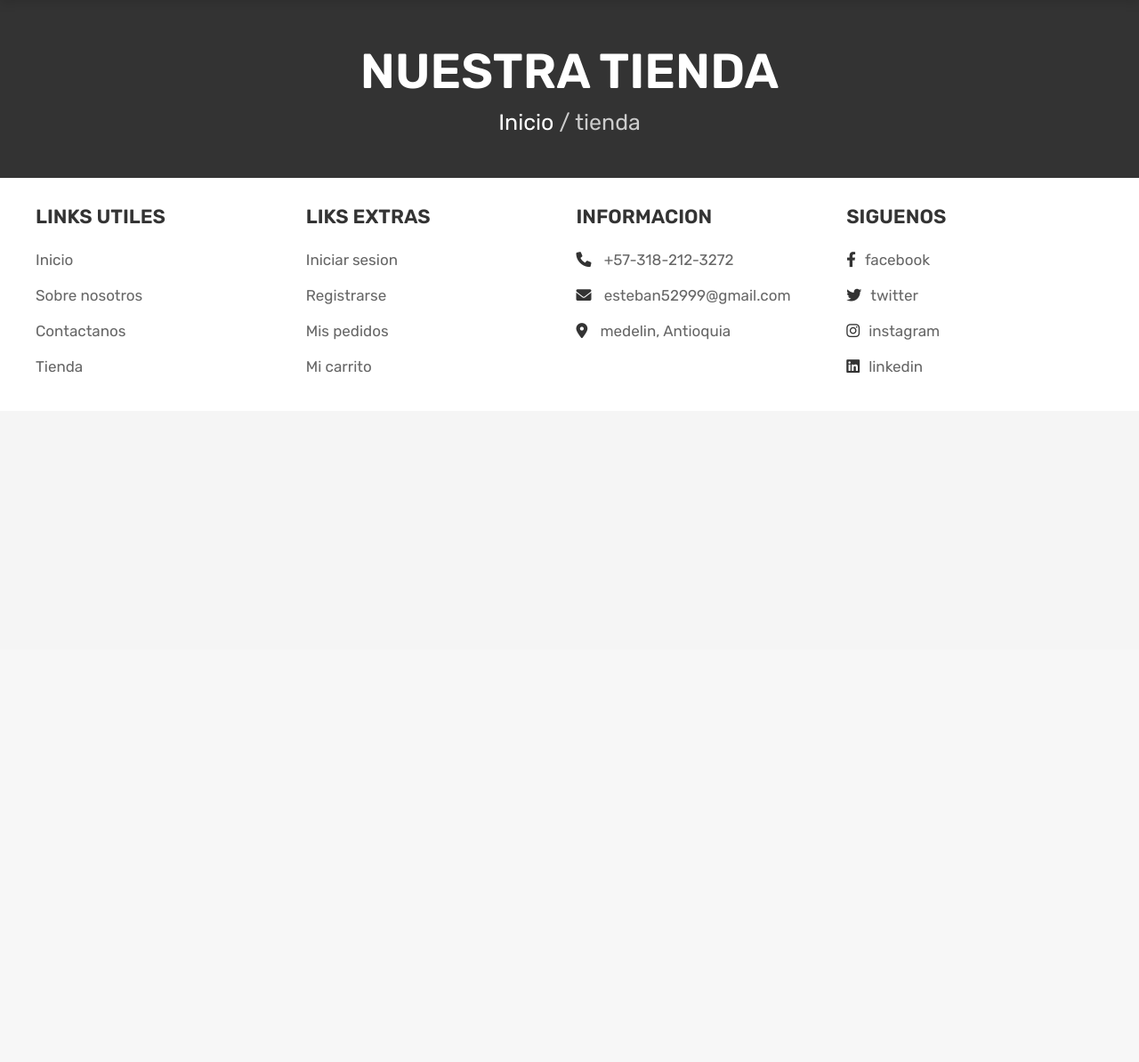
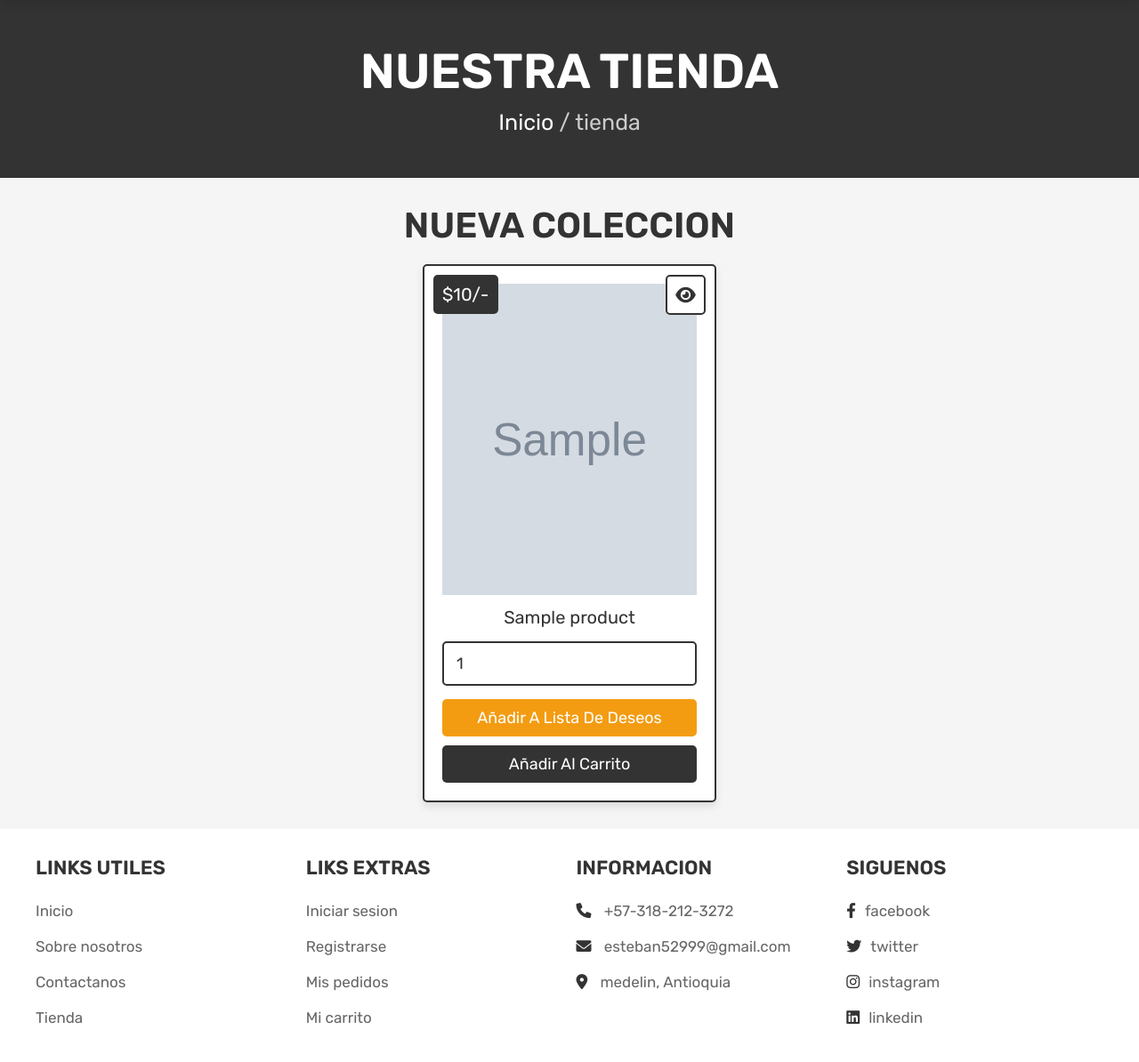
Before and after one commit to estebanrodriguezo/AIRNESS198, a PHP site: page /shop.php in a window 1280 px wide. Shown: the part 70-1264 px from the top of the page at 89% size. Before the commit the page ends 489 px from the top, so only its background shows below. Run offline with PHP 8.4, Linux system fonts and the light colour scheme; the visitor is signed in with stand-in values (Sample User, id 1); tables that the repository leaves empty or names only in its code hold one stand-in row (values such as "Sample post"); grey boxes marked "Sample" are stand-in pictures.

Commit message:
se termino la pagina que mustra todos los producto

```diff
--- a/shop.php
+++ b/shop.php
@@ -67,6 +67,7 @@ if(isset($_POST['add_to_cart'])){
     <meta http-equiv="X-UA-Compatible" content="IE=edge">
     <meta name="viewport" content="width=device-width, initial-scale=1.0">
     <title>Tienda</title>
+    <link rel="icon" type="image/jpg" href="./Imagenes/airness.jpg" />
      <!-- font awesome cdn link uso de iconos -->
      <link rel="stylesheet" href="https://cdnjs.cloudflare.com/ajax/libs/font-awesome/6.0.0/css/all.min.css">
 
@@ -84,12 +85,40 @@ if(isset($_POST['add_to_cart'])){
 </section>
 
 
+<section class="products">
 
+   <h1 class="title">Nueva coleccion</h1>
 
+   <div class="box-container">
 
+      <?php
+         $select_products = mysqli_query($conn, "SELECT * FROM `products`") or die('query failed');
+         if(mysqli_num_rows($select_products) > 0){
+            while($fetch_products = mysqli_fetch_assoc($select_products)){
+      ?>
+      <form action="" method="POST" class="box">
+         <a href="view_page.php?pid=<?php echo $fetch_products['id']; ?>" class="fas fa-eye"></a>
+         <div class="price">$<?php echo $fetch_products['price']; ?>/-</div>
+         <img src="imagenes_subidas/<?php echo $fetch_products['image']; ?>" alt="" class="image">
+         <div class="name"><?php echo $fetch_products['name']; ?></div>
+         <input type="number" name="product_quantity" value="1" min="0" class="qty">
+         <input type="hidden" name="product_id" value="<?php echo $fetch_products['id']; ?>">
+         <input type="hidden" name="product_name" value="<?php echo $fetch_products['name']; ?>">
+         <input type="hidden" name="product_price" value="<?php echo $fetch_products['price']; ?>">
+         <input type="hidden" name="product_image" value="<?php echo $fetch_products['image']; ?>">
+         <input type="submit" value="añadir a lista de deseos" name="add_to_wishlist" class="option-btn">
+         <input type="submit" value="añadir al carrito" name="add_to_cart" class="btn">
+      </form>
+      <?php
+         }
+      }else{
+         echo '<p class="empty">no hay productos añadidos aun!</p>';
+      }
+      ?>
 
+   </div>
 
-
+</section>
 
 
 
```
